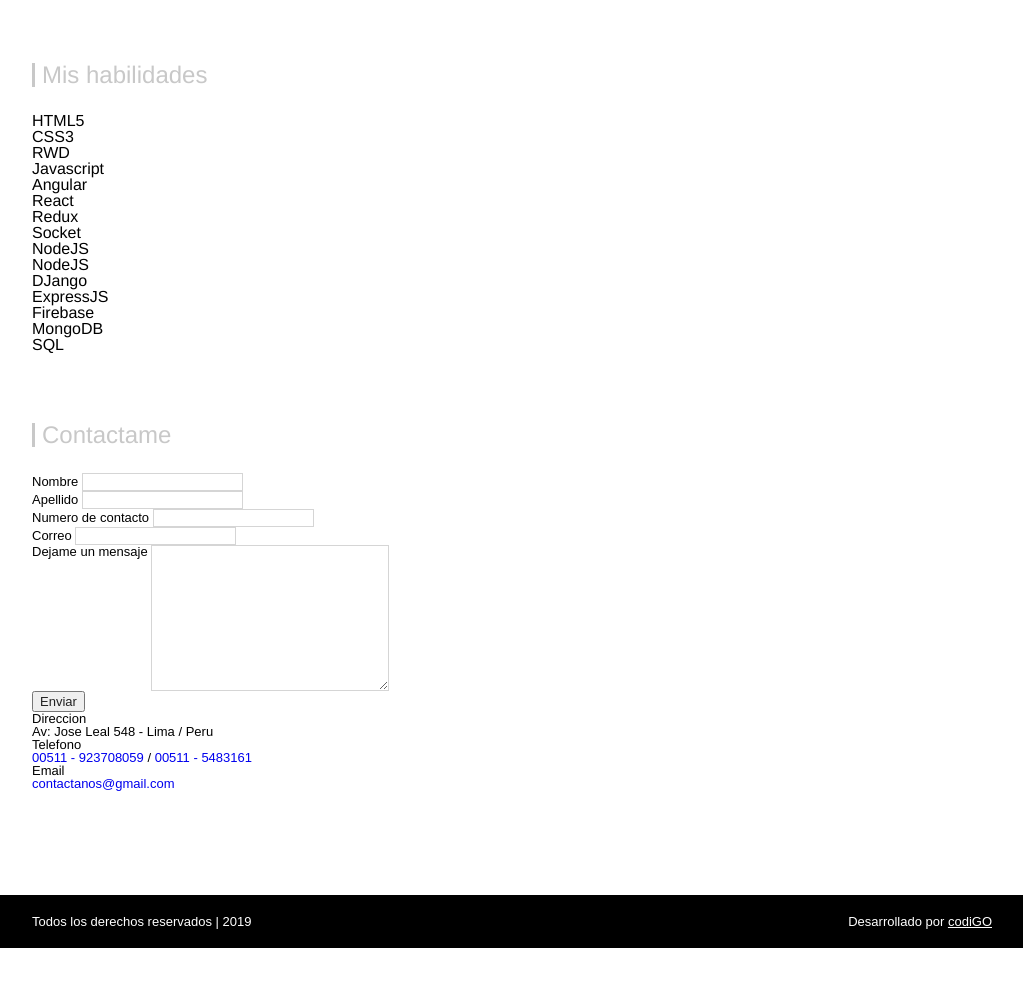
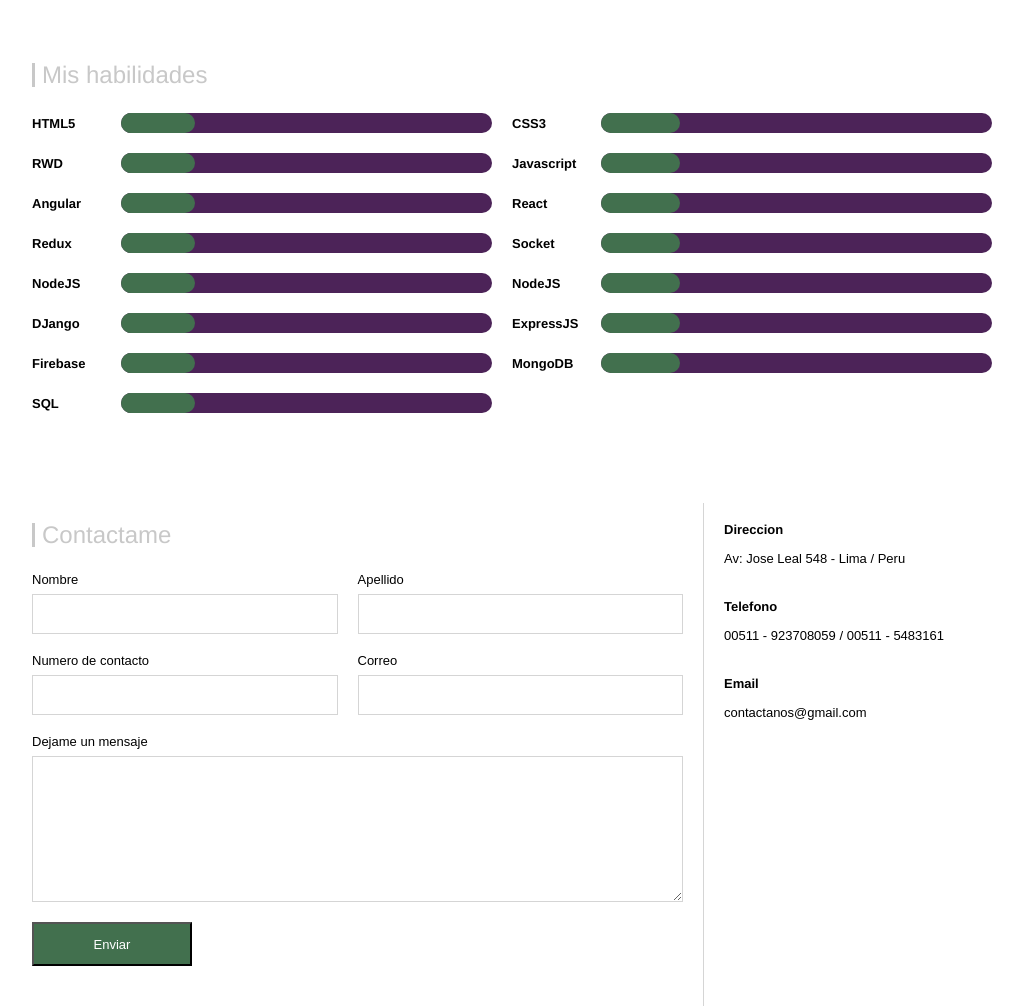
Before and after one commit to GiuCodigo1998/Portafolio, a plain HTML site: page index.html in a window 1280 px wide. Shown: the part 960-1966 px from the top of the page, without its empty margins (128-1151 px from the left). Before the commit the page ends 1908 px from the top, so only its background shows below. Drawn offline with Linux system fonts and the light colour scheme.

Commit message:
se agrego nuevo html

```diff
--- a/index.html
+++ b/index.html
@@ -19,19 +19,20 @@
                 <h1 class="logo"><a>&lt;Sebastian Yabiku/&gt;</a></h1>
                 <nav>
                     <ul>
-                        <li><a href="">Sobre mi</a></li>
-                        <li><a href="">Portafolio</a></li>
-                        <li><a href="">Mis habilidades</a></li>
-                        <li><a href="">Contactame</a></li>
+                        <li><a href="#about-me">Sobre mi</a></li>
+                        <li><a href="#portfolio">Portafolio</a></li>
+                        <li><a href="#skills">Mis habilidades</a></li>
+                        <li><a href="#contact">Contactame</a></li>
                     </ul>
                 </nav>
+                <i class="js_menu menu fas fa-bars"></i>
             </div>
         </header>
         <!--MAIN-->
         <main>
             <div class="container">
                 <!--SECTION SOBREMI-->
-                <section class="about-me">
+                <section id="about-me" class="about-me">
                     <h2>Sobre MI</h2>
                     <div class="text">
                         <figure>
@@ -70,7 +71,7 @@
                     </div>
                 </section>
                 <!--SECTION PORTAFOLIO-->
-                <section class="portfolio">
+                <section id="portfolio" class="portfolio">
                     <h2>Portafolio</h2>
                     <div class="articles">
                         <article>
@@ -215,107 +216,106 @@
                     </div>
                 </section>
                 <!--SECTION MISHABILIDADES-->
-                <section>
+                <section id="skills" class="skills">
                     <h2>Mis habilidades</h2>
-                    <div>
+                    <div class="wrap-skills">
                         <div class="skill">
                             <h3>HTML5</h3>
-                            <div>
-                                <div></div>
+                            <div class="bar">
+                                <div style="width:20%"></div>
                             </div>
                         </div>
                         <div class="skill">
                             <h3>CSS3</h3>
-                            <div>
-                                <div></div>
+                            <div class="bar">
+                                <div style="width:20%"></div>
                             </div>
                         </div>
                         <div class="skill">
                             <h3>RWD</h3>
-                            <div>
-                                <div></div>
+                            <div class="bar">
+                                <div style="width:20%"></div>
                             </div>
                         </div>
                         <div class="skill">
                             <h3>Javascript</h3>
-                            <div>
-                                <div></div>
+                            <div class="bar">
+                                <div style="width:20%"></div>
                             </div>
                         </div>
                         <div class="skill">
                             <h3>Angular</h3>
-                            <div>
-                                <div></div>
+                            <div class="bar">
+                                <div style="width:20%"></div>
                             </div>
                         </div>
                         <div class="skill">
                             <h3>React</h3>
-                            <div>
-                                <div></div>
+                            <div class="bar">
+                                <div style="width:20%"></div>
                             </div>
                         </div>
                         <div class="skill">
                             <h3>Redux</h3>
-                            <div>
-                                <div></div>
+                            <div class="bar">
+                                <div style="width:20%"></div>
                             </div>
                         </div>
                         <div class="skill">
                             <h3>Socket</h3>
-                            <div>
-                                <div></div>
+                            <div class="bar">
+                                <div style="width:20%"></div>
                             </div>
                         </div>
                         <div class="skill">
                             <h3>NodeJS</h3>
-                            <div>
-                                <div></div>
+                            <div class="bar">
+                                <div style="width:20%"></div>
                             </div>
                         </div>
                         <div class="skill">
                             <h3>NodeJS</h3>
-                            <div>
-                                <div></div>
+                            <div class="bar">
+                                <div style="width:20%"></div>
                             </div>
                         </div>
                         <div class="skill">
                             <h3>DJango</h3>
-                            <div>
-                                <div></div>
+                            <div class="bar">
+                                <div style="width:20%"></div>
                             </div>
                         </div>
                         <div class="skill">
                             <h3>ExpressJS</h3>
-                            <div>
-                                <div></div>
+                            <div class="bar">
+                                <div style="width:20%"></div>
                             </div>
                         </div>
                         <div class="skill">
                             <h3>Firebase</h3>
-                            <div>
-                                <div></div>
+                            <div class="bar">
+                                <div style="width:20%"></div>
                             </div>
                         </div>
                         <div class="skill">
                             <h3>MongoDB</h3>
-                            <div>
-                                <div></div>
+                            <div class="bar">
+                                <div style="width:20%"></div>
                             </div>
                         </div>
                         <div class="skill">
                             <h3>SQL</h3>
-                            <div>
-                                <div></div>
+                            <div class="bar">
+                                <div style="width:20%"></div>
                             </div>
                         </div>
                     </div>
                 </section>
                 <!--SECTION CONTACTAME-->
-                <section>
-                    <div>
+                <section id="contact" class="contact">
+                    <div class="form">
                         <h2>Contactame</h2>
-                        <form>
-                            <div>
+                        <form class="wrap-form">
                             <div>
                                 <label for="name">Nombre</label>
                                 <input id="name" type="text">
@@ -332,17 +332,16 @@
                                 <label for="email">Correo</label>
                                 <input id="email" type="text">
                             </div>
-                                <div>
+                            <div class="w100">
                                 <label for="message">Dejame un mensaje</label>
                                 <textarea name="" id="message" cols="30" rows="10"></textarea>
                             </div>
                             <div>
                                 <button type="submit">Enviar</button>
                             </div>
-                            </div>
                         </form>
                     </div>
-                    <div>
+                    <div class="address">
                         <div>
                             <h4>Direccion</h4>
                             <p>Av: Jose Leal 548 - Lima / Peru
```
Lines whose indentation alone changed are shown as unchanged.
